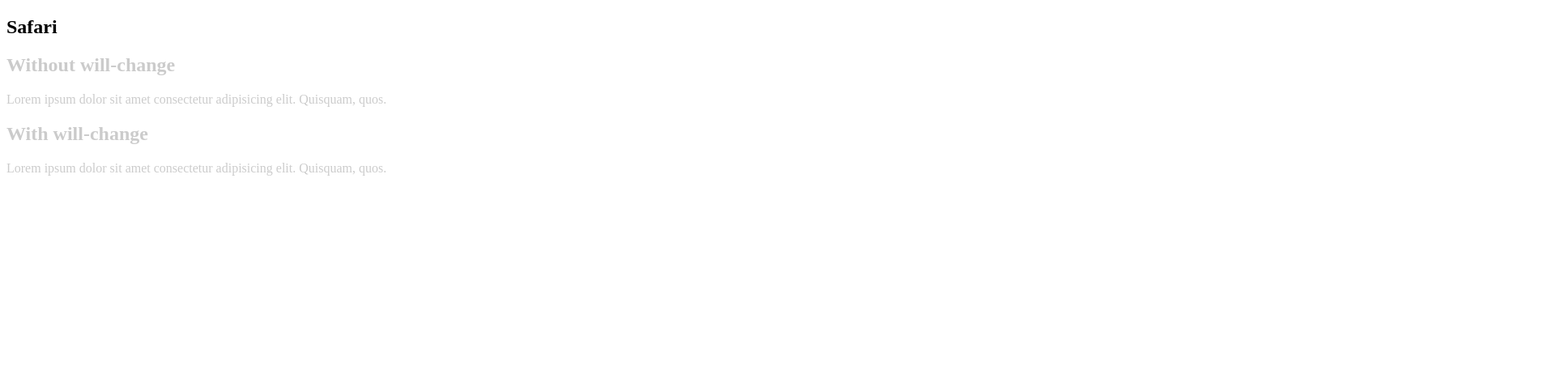
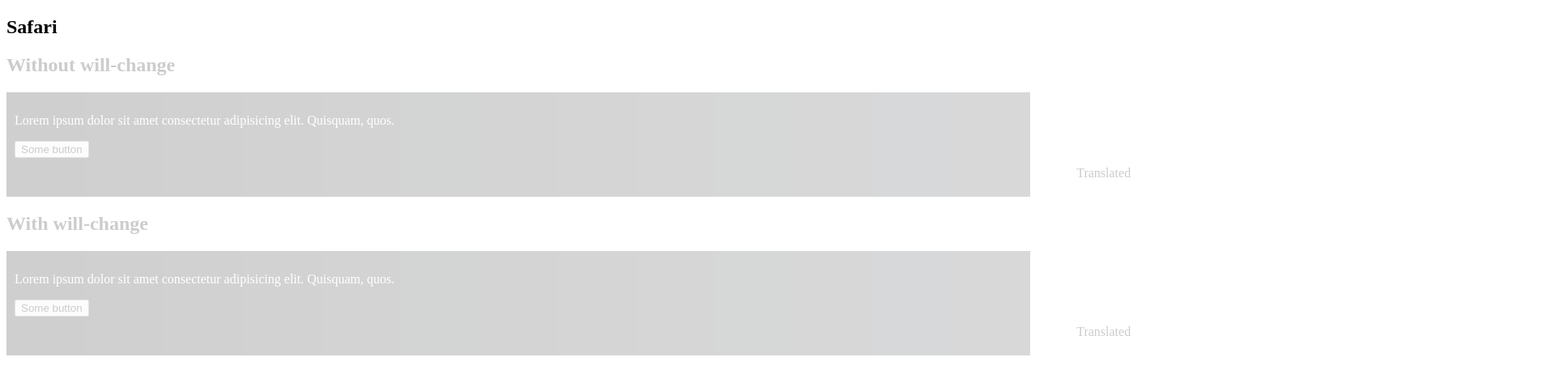
Before and after one commit to zehuac2/web-effects, a Next.js app: page /safari in a window 1280 px wide. Shown: the top 478 px of the page at 81% size, 1920 px wide, since content can reach past the window. Built offline with nearby package versions, Linux system fonts and the light colour scheme.

Commit message:
[feat] Add translated content.

```diff
--- a/app/safari/page.scss
+++ b/app/safari/page.scss
@@ -17,4 +17,57 @@
       opacity: 1;
     }
   }
+
+  &__with-will-change,
+  &__without-will-change {
+    &:hover {
+      .SafariPageContent {
+        &__translated {
+          transform: translateX(0);
+        }
+      }
+    }
+  }
 }
+
+.SafariPageContent {
+  // https://grabient.com/HQBgrAzANKAsAcMT0cAjLAnDNYDsOsATDEUSKWicGWlBMHmtA3kS8AGybShgVpQIAUIoggA/
+  background: linear-gradient(
+    90deg,
+    rgba(18, 18, 22, 1) 0%,
+    rgba(18, 18, 22, 1) 7.692%,
+    rgba(22, 23, 26, 1) 7.692%,
+    rgba(22, 23, 26, 1) 15.385%,
+    rgba(26, 27, 31, 1) 15.385%,
+    rgba(26, 27, 31, 1) 23.077%,
+    rgba(31, 32, 35, 1) 23.077%,
+    rgba(31, 32, 35, 1) 30.769%,
+    rgba(35, 36, 39, 1) 30.769%,
+    rgba(35, 36, 39, 1) 38.462%,
+    rgba(39, 40, 43, 1) 38.462%,
+    rgba(39, 40, 43, 1) 46.154%,
+    rgba(43, 44, 47, 1) 46.154%,
+    rgba(43, 44, 47, 1) 53.846%,
+    rgba(47, 48, 51, 1) 53.846%,
+    rgba(47, 48, 51, 1) 61.538%,
+    rgba(50, 51, 55, 1) 61.538%,
+    rgba(50, 51, 55, 1) 69.231%,
+    rgba(54, 55, 58, 1) 69.231%,
+    rgba(54, 55, 58, 1) 76.923%,
+    rgba(56, 57, 61, 1) 76.923%,
+    rgba(56, 57, 61, 1) 84.615%,
+    rgba(59, 60, 64, 1) 84.615%,
+    rgba(59, 60, 64, 1) 92.308%,
+    rgba(61, 62, 66, 1) 92.308% 100%
+  );
+  color: white;
+  padding: 10px;
+
+  &__translated {
+    transition: transform 0.3s;
+    transform: translateX(105%);
+    background: white;
+    color: black;
+    padding: 10px 5px;
+  }
+}
--- a/app/safari/page.tsx
+++ b/app/safari/page.tsx
@@ -1,14 +1,16 @@
-import './page.scss';
+import "./page.scss";
 
 function Content() {
   return (
-    <div>
+    <div className="SafariPageContent">
       <p>Lorem ipsum dolor sit amet consectetur adipisicing elit. Quisquam, quos.</p>
+      <button>Some button</button>
+      <div className="SafariPageContent__translated">Translated</div>
     </div>
   );
 }
 
-Content.displayName = 'Content';
+Content.displayName = "Content";
 
 /**
  * Demonstrate common problems with Safari and how to fix them.
@@ -31,6 +33,6 @@
   );
 }
 
-SafariPage.displayName = 'SafariPage';
+SafariPage.displayName = "SafariPage";
 
 export default SafariPage;
```
